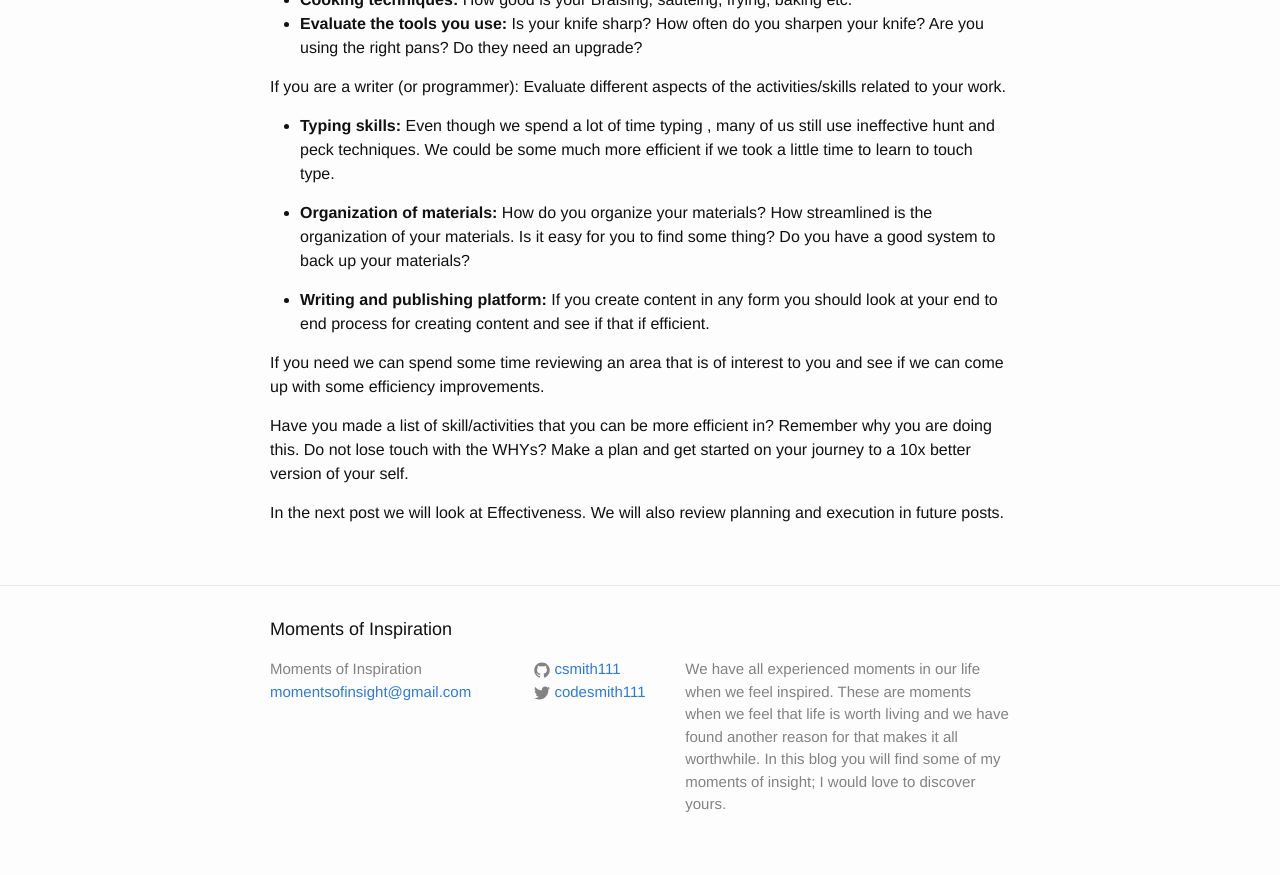
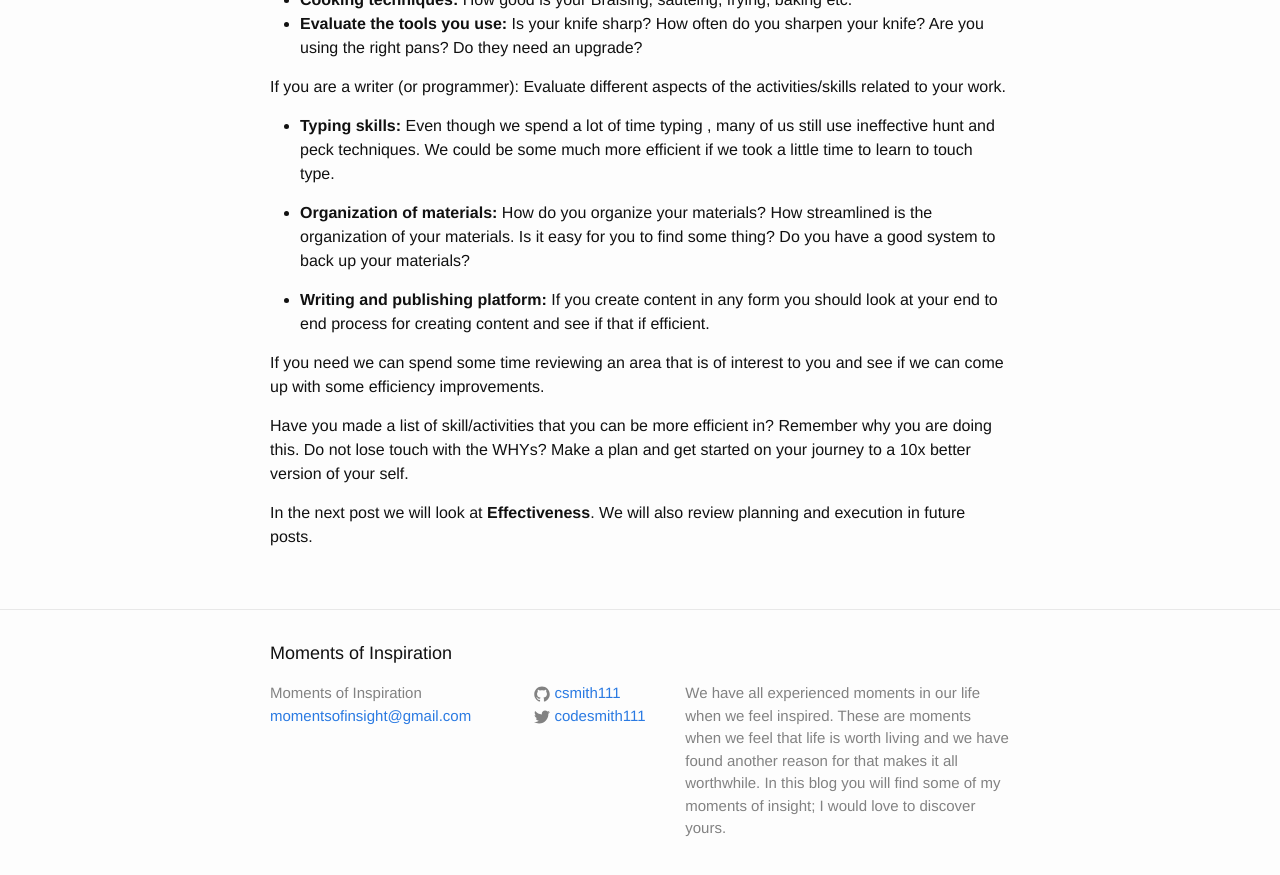
Before and after one commit to csmith111/moments-of-inspiration, a Jekyll site: the page built from _posts/2016-11-06-Efficiency.markdown, in a window 1280 px wide and 900 px high, scrolled down 779 px. Shown: the top 875 px of the window. Built offline with Jekyll 4.4.1, drawn with Linux system fonts in a browser that asks for light colours.

Commit message:
"update"

```diff
--- a/_posts/2016-11-06-Efficiency.markdown
+++ b/_posts/2016-11-06-Efficiency.markdown
@@ -40,4 +40,4 @@ If you need we can spend some time reviewing an  area that is of interest to you
 
 Have you made a list of skill/activities that you can be more efficient in? Remember why you are doing this. Do not lose touch with the WHYs? Make a plan and get started on your journey to a 10x better version of your self.
 
-In the next post we will look at Effectiveness. We will also review planning and execution in future posts.
+In the next post we will look at __Effectiveness__. We will also review planning and execution in future posts.
```
